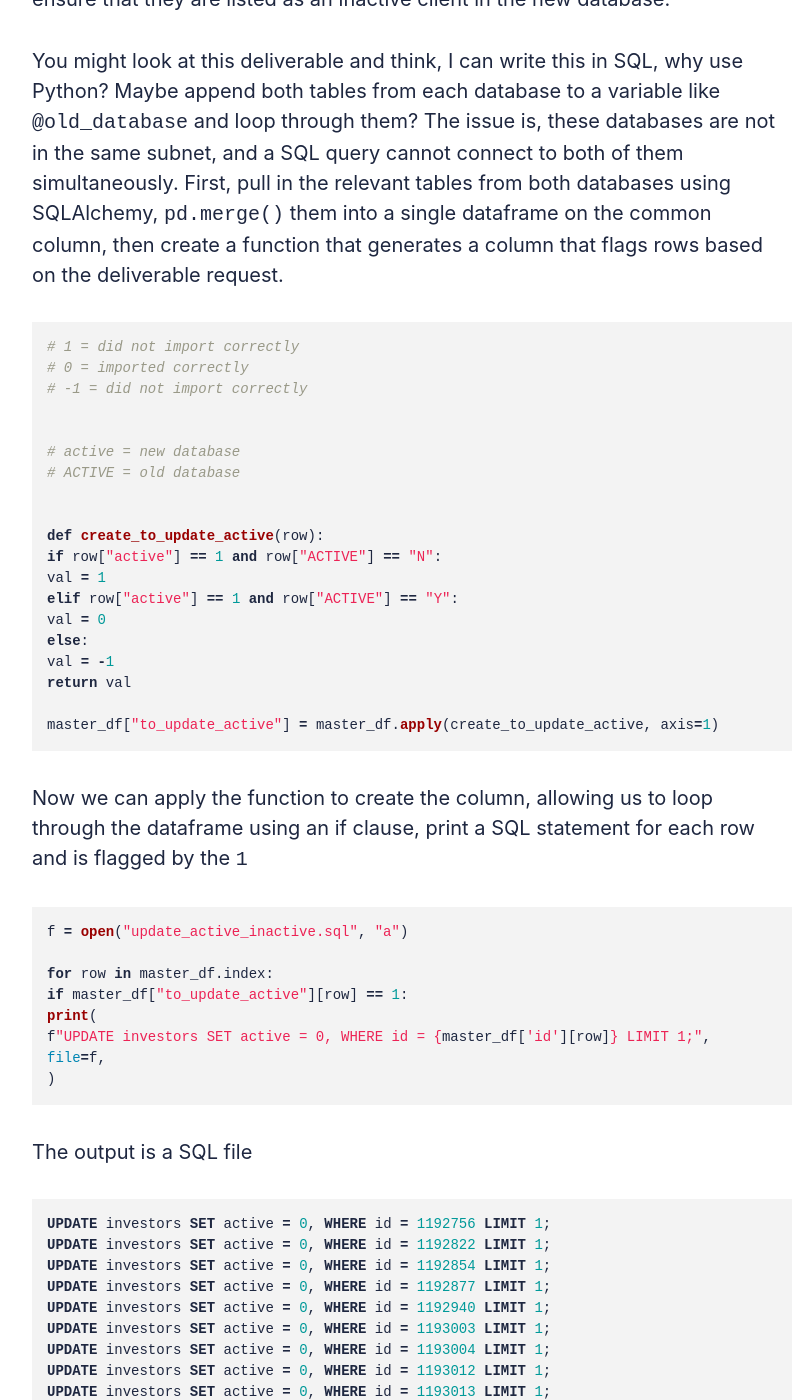
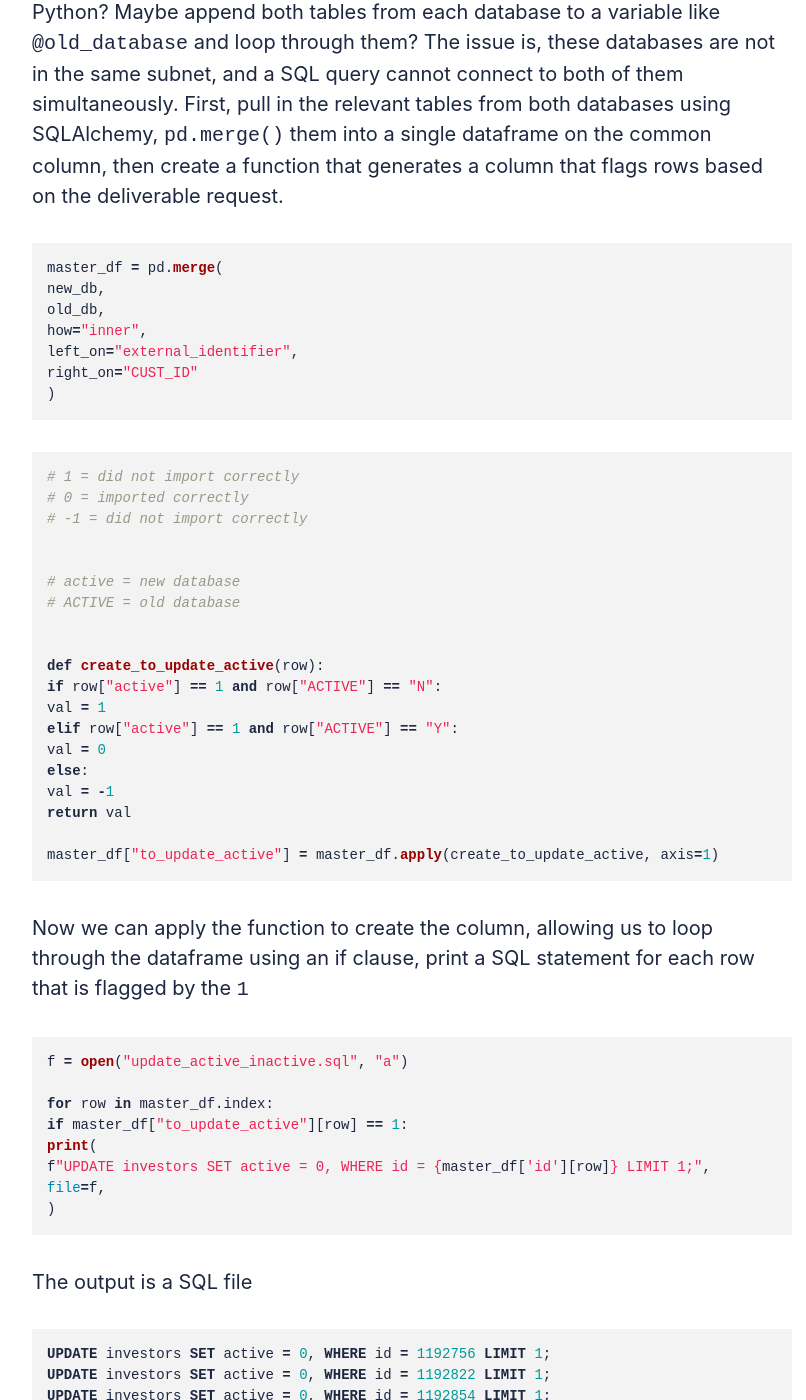
Before and after one commit to oresttokovenko/oresttokovenko.github.io, a Jekyll site: the page built from _posts/2021-12-12-creating-sql-commands-using-python.markdown, in a window 1280 px wide and 1400 px high, scrolled down 1359 px. Shown: the whole window, without its empty margins (228-1034 px from the left). Built offline with Jekyll 4.4.1, drawn with Linux system fonts in a browser that asks for light colours; nearby versions of some CDN libraries; some of the changed text lies outside the part shown.

Commit message:
post update

```diff
--- a/_posts/2021-12-12-creating-sql-commands-using-python.markdown
+++ b/_posts/2021-12-12-creating-sql-commands-using-python.markdown
@@ -7,11 +7,21 @@
 tags:   [SQL, Database, Python]
 ---
 
-# ️This Blog post is a WIP ⛔️
-
 Deliverable:  If a client in the old database was labelled as ‘inactive’ please ensure that they are listed as an inactive client in the new database.
 
 You might look at this deliverable and think, I can write this in SQL, why use Python? Maybe append both tables from each database to a variable like `@old_database` and loop through them? The issue is, these databases are not in the same subnet, and a SQL query cannot connect to both of them simultaneously. First, pull in the relevant tables from both databases using SQLAlchemy, `pd.merge()` them into a single dataframe on the common column, then create a function that generates a column that flags rows based on the deliverable request.
+
+{% highlight python %}
+
+master_df = pd.merge(
+new_db,
+old_db,
+how="inner",
+left_on="external_identifier",
+right_on="CUST_ID"
+)
+
+{% endhighlight %}
 
 {% highlight python %}
 
@@ -37,7 +47,7 @@
 
 {% endhighlight %}
 
-Now we can apply the function to create the column, allowing us to loop through the dataframe using an if clause, print a SQL statement for each row and is flagged by the `1`
+Now we can apply the function to create the column, allowing us to loop through the dataframe using an if clause, print a SQL statement for each row that is flagged by the `1`
 
 {% highlight python %}
 
```
Also changed, not shown: other parts of _posts/2021-12-12-creating-sql-commands-using-python.markdown (+2 -0 lines).
